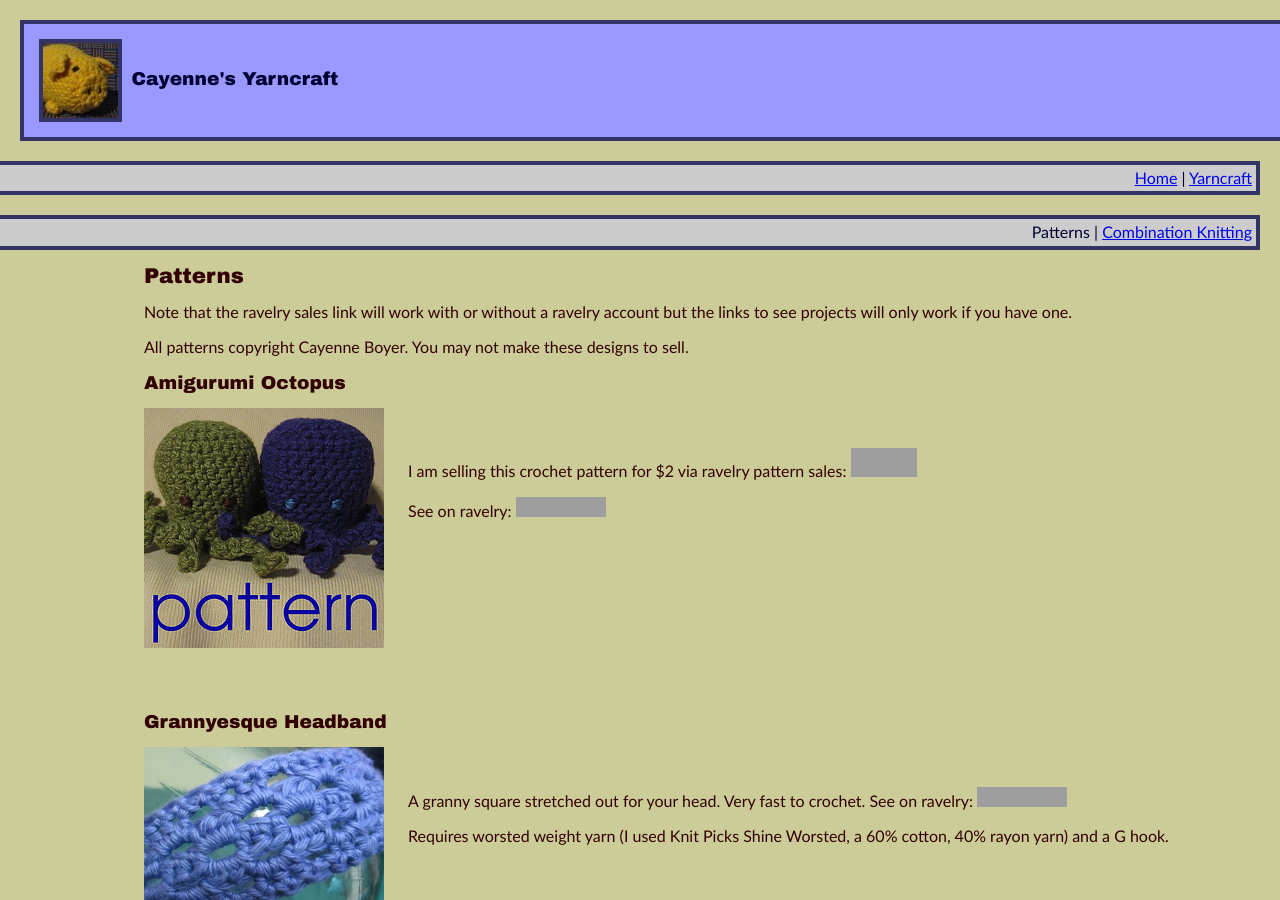
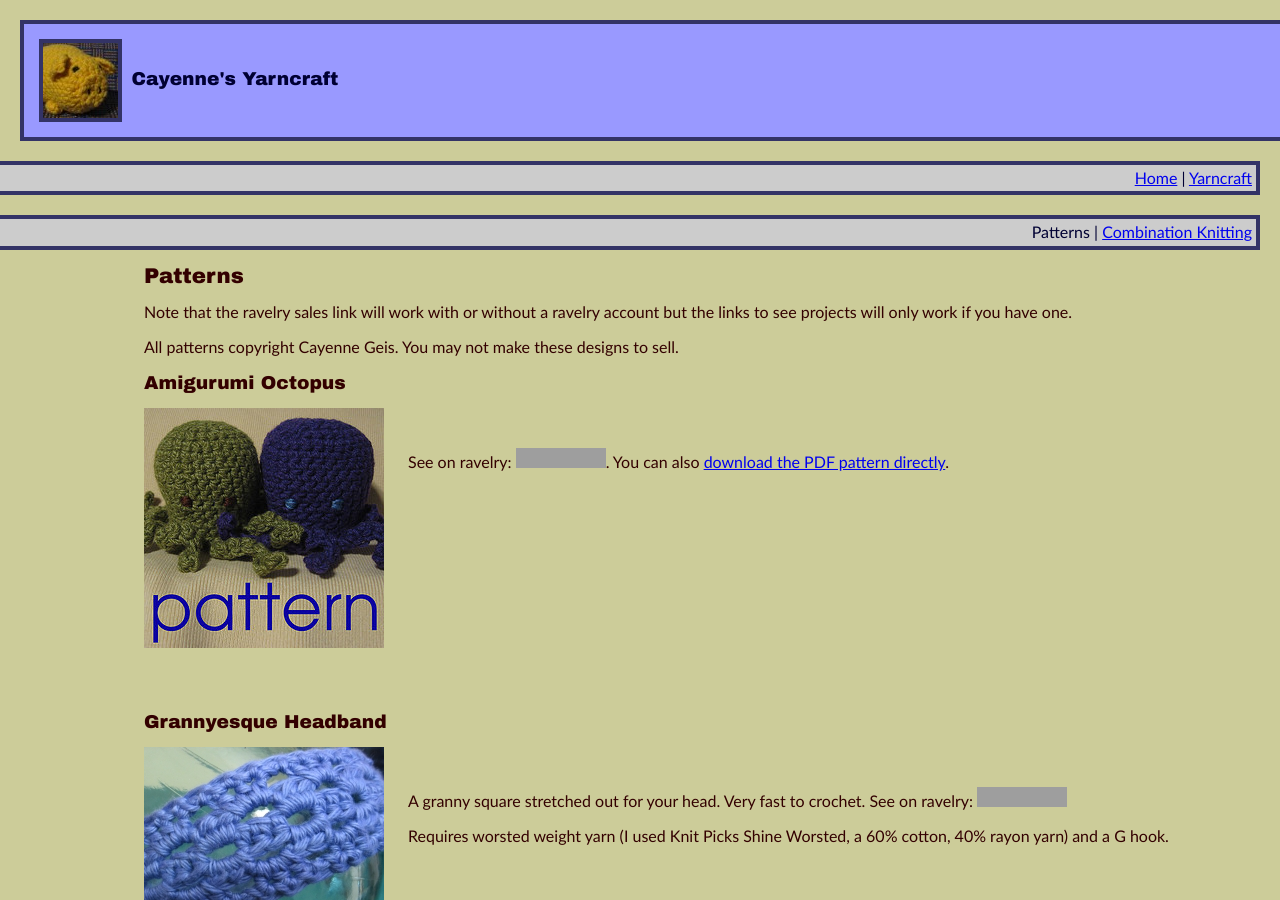
Before and after one commit to cayennes/cayennes.github.com, a Jekyll site: the page built from yarncraft/patterns/index.html, in a window 1280 px wide and 900 px high. Built offline with Jekyll 4.4.1, drawn with Linux system fonts in a browser that asks for light colours; nearby versions of some CDN libraries; some of the changed text lies outside the part shown; grey boxes are pictures that could not be loaded.

Commit message:
Basic updates
- removed some old stuff not worth mentioning
- name change
- download link for pattern that I've made free since the original site

```diff
--- a/yarncraft/patterns/index.html
+++ b/yarncraft/patterns/index.html
@@ -6,29 +6,15 @@
 ---
 <p>Note that the ravelry sales link will work with or without a ravelry account but the links to see projects will only work if you have one.</p>
 
-<p>All patterns copyright Cayenne Boyer.  You may not make these designs to sell.</p>
+<p>All patterns copyright Cayenne Geis.  You may not make these designs to sell.</p>
 
 <h2>Amigurumi Octopus</h2>
 
 <a name="octopus"></a>
+
 <img class="pattern-img" src="octopus_pattern.jpg" alt="[picture of amigurumi octopus]"/>
 <div class="pattern-text">
-                  <form action="https://www.paypal.com/cgi-bin/webscr"><p>I am selling this crochet pattern for $2 via ravelry pattern sales:<input name="item_name" type="hidden" value="Amigurumi Octopus" />
-                  <input name="item_number" type="hidden" value="CB-20436" />
-                  <input name="amount" type="hidden" value="2.00" />
-                  <input name="no_shipping" type="hidden" value="1" />
-                  <input name="business" type="hidden" value="eboyer@cs.hmc.edu" />
-                  <input name="notify_url" type="hidden" value="http://www.ravelry.com/paypal/product/1358" />
-                  <input name="cmd" type="hidden" value="_ext-enter" />
-                  <input name="no_note" type="hidden" value="1" />
-                  <input name="return" type="hidden" value="https://www.ravelry.com/receipts/products/1358" />
-                  <input name="cancel_return" type="hidden" value="https://www.ravelry.com/stores/cayenne-boyer-designs/products/1358/edit" />
-                  <input name="currency_code" type="hidden" value="USD" />
-                  <input name="custom" type="hidden" value="" />
-                  <input name="redirect_cmd" type="hidden" value="_xclick" />
-                  <input name="quantity" type="hidden" value="1" />
-                  <input name="charset" type="hidden" value="utf-8" /><input type="hidden" name="cbt" value="Download your PDFs now"><input type="hidden" name="cpp_header_image" value="https://s3.amazonaws.com/images3.ravelry.com/brand/ravelry-logo-paypal.png"><input name="submit" src="http://assets.ravelry.com/images/shopping/buy-now.gif" style="border: 0; height: 29px; width: 66px;" type="image"></input></p></form>
-<p>See on ravelry: <a href="http://www.ravelry.com/badges/redirect?p=amigurumi-octopus"><img src="http://api.ravelry.com/badges/projects?p=amigurumi-octopus&amp;t=.gif" style="border: none;" /></a></p>
+<p>See on ravelry: <a href="http://www.ravelry.com/badges/redirect?p=amigurumi-octopus"><img src="http://api.ravelry.com/badges/projects?p=amigurumi-octopus&amp;t=.gif" style="border: none;" /></a>.  You can also <a href="http://www.ravelry.com/dls/cayenne-designs/1358?filename=amigurumi_octopus.pdf">download the PDF pattern directly</a>.</p>
 </div>
 
 <a name="headband"></a>
@@ -82,4 +68,4 @@
 <li>Rnd 4: In a new color, sc twice in each ch-space.  Join and end.</li>
 </ul>
 
-<p>All patterns copyright Cayenne Boyer.  You may not make these designs to sell.</p>
+<p>All patterns copyright Cayenne Geis.  You may not make these designs to sell.</p>
```
Also changed, not shown: index.markdown (+1 -8 lines), yarncraft/index.markdown (+0 -7 lines).
